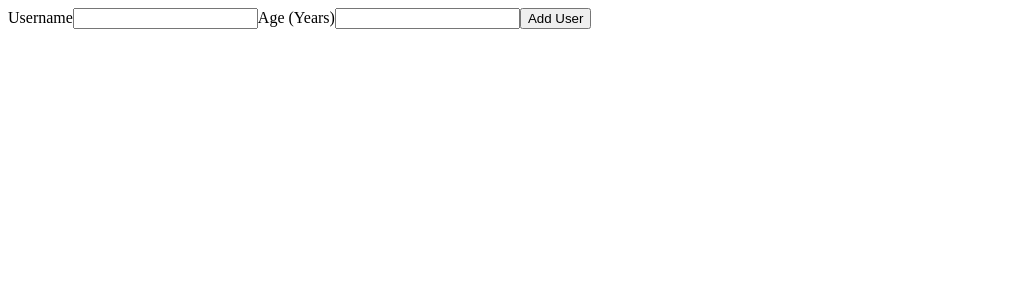
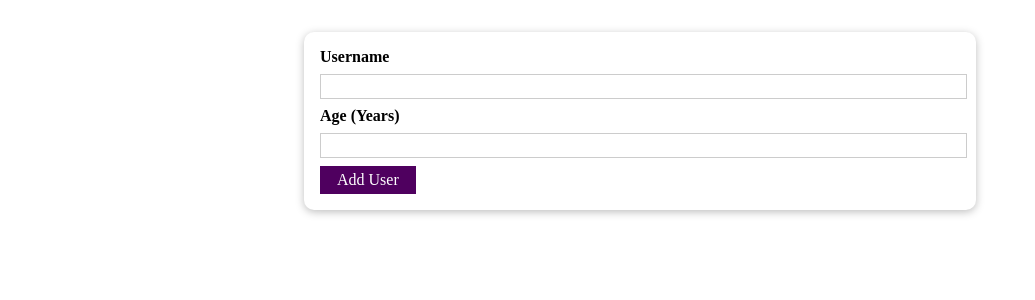
Before and after one commit to vvuux/react-js-udemy-guide-advanced, a React (Create React App) app in the folder app/: page / in a window 1280 px wide. Shown: the top 300 px of the page, without its empty margins (0-1035 px from the left). Built offline with nearby package versions, Linux system fonts and the light colour scheme.

Commit message:
AddUser Component update

```diff
--- a/app/src/components/Users/AddUser.jsx
+++ b/app/src/components/Users/AddUser.jsx
@@ -1,18 +1,54 @@
-import React from "react";
+import React, {useState} from "react";
+
+import Card from "../UI/Card";
+import Button from "../UI/Button"
+import styles from "./AddUser.module.css";
 
 const AddUser = props => {
+    const [enterUserName, setEnterUserName] = useState('');
+    const [enterAge, setEnterAge] = useState('');
+
     const addUserHandler = (e) => {
         e.preventDefault();
+        if (enterUserName.trim().length === 0 || enterAge.trim().length === 0){
+            return;
+        }
+        if (+enterAge < 1){
+            return
+        }
+        setEnterAge('');
+        setEnterUserName('');
     }
 
+    const userNameChangeHandler = (e) => {
+        setEnterUserName(e.target.value);
+    };
+
+    const ageChangeHandler = (e) => {
+        setEnterAge(e.target.value);
+    };
+
     return (
-        <form onSubmit={addUserHandler}>
-            <label htmlFor="username">Username</label>
-            <input type="text" id="username"/>
-            <label htmlFor="age">Age (Years)</label>
-            <input type="number" id="age"/>
-            <button type="submit">Add User</button>
-        </form>
+        <Card className={styles.input}>
+            <form onSubmit={addUserHandler}>
+                <label htmlFor="username">Username</label>
+                <input
+                    type="text"
+                    id="username"
+                    onChange={userNameChangeHandler}
+                    value={enterUserName}
+                />
+                <label htmlFor="age">Age (Years)</label>
+                <input
+                    type="number"
+                    id="age"
+                    onChange={ageChangeHandler}
+                    value={enterAge}
+                />
+                <Button type="submit">Add User</Button>
+            </form>
+        </Card>
+
     )
 };
 
--- /dev/null
+++ b/app/src/components/Users/AddUser.module.css
@@ -0,0 +1,26 @@
+.input {
+    margin: 2rem auto;
+    padding: 1rem;
+    width: 90%;
+    max-width: 40rem;
+  }
+
+  .input label {
+    display: block;
+    font-weight: bold;
+    margin-bottom: 0.5rem;
+  }
+
+  .input input {
+    font: inherit;
+    display: block;
+    width: 100%;
+    border: 1px solid #ccc;
+    padding: 0.15rem;
+    margin-bottom: 0.5rem;
+  }
+
+  .input input:focus {
+    outline: none;
+    border-color: #4f005f;
+  }
```
